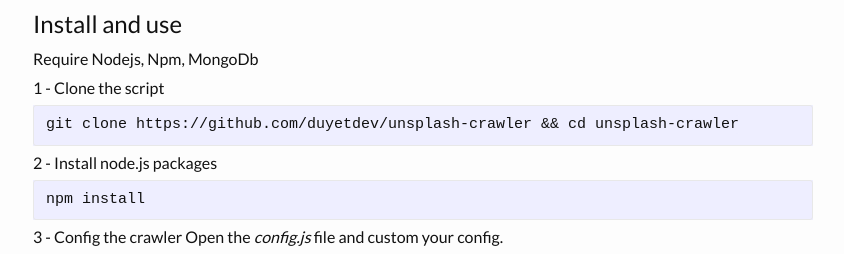
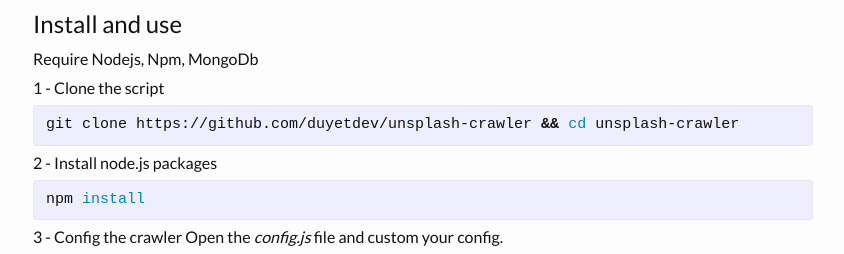
Before and after one commit to duyet/blog.jslab.xyz, a Jekyll site: the page built from _posts/2015-12-02-unsplash-crawler.md, in a window 1280 px wide. Shown: the part 228-482 px from the top of the page, without its empty margins (217-1061 px from the left). Built offline with Jekyll 4.4.1, drawn with Linux system fonts in a browser that asks for light colours.

Commit message:
Update highlight tag

`````diff
--- a/_posts/2015-12-02-unsplash-crawler.md
+++ b/_posts/2015-12-02-unsplash-crawler.md
@@ -17,27 +17,27 @@ Github: [https://github.com/duyetdev/unsplash-crawler](https://github.com/duyetd
 Require Nodejs, Npm, MongoDb
 
 1 - Clone the script
-````
+{% highlight bash %}
 git clone https://github.com/duyetdev/unsplash-crawler && cd unsplash-crawler
-````
+{% endhighlight %}
 
 2 - Install node.js packages
-````
+{% highlight bash %}
 npm install
-````
+{% endhighlight %}
 
 3 - Config the crawler
 Open the *config.js* file and custom your config.
-````sh
+{% highlight bash %}
 nano config.js # Open the config.js file
-````
+{% endhighlight %}
 
 <img src="http://i.imgur.com/b9jZtYi.png" />
 
 4 - Let's do it!
-````sh
+{% highlight bash %}
 node index.js
-````
+{% endhighlight %}
 
 <img src="http://i.imgur.com/R3vX2D3.png" />
 
`````
